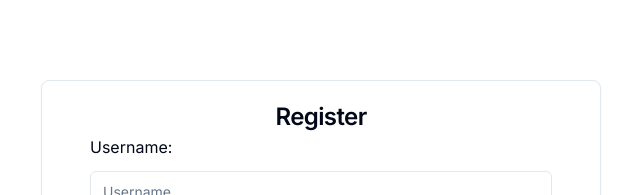
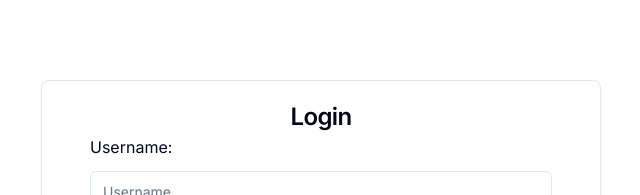
Before and after one commit to sajib925/vaccine-management-frontend, a Next.js app: page /signIn in a window 1280 px wide. Shown: the top 195 px of the page, without its empty margins (319-959 px from the left). Built offline with nearby package versions, Linux system fonts and the light colour scheme.

Commit message:
text update

```diff
--- a/src/components/SignIn.tsx
+++ b/src/components/SignIn.tsx
@@ -64,7 +64,7 @@ const LoginForm = () => {
     <div className="max-w-[600px] w-full mx-auto mt-20 px-5">
       <Card>
         <CardHeader>
-          <CardTitle className="text-center">Register</CardTitle>
+          <CardTitle className="text-center">Login</CardTitle>
           <CardContent>
           <form onSubmit={handleSubmit}>
             <div className="pb-5 flex flex-col gap-3">
```
